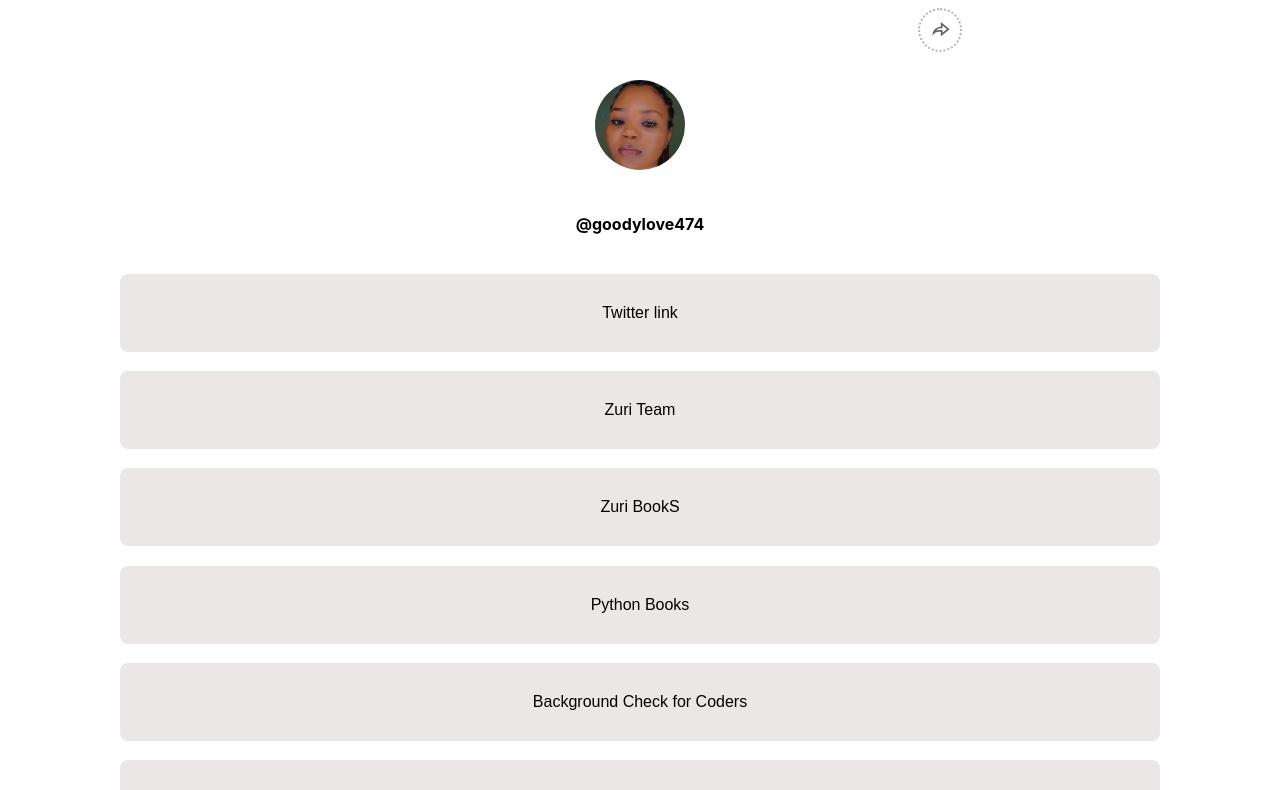
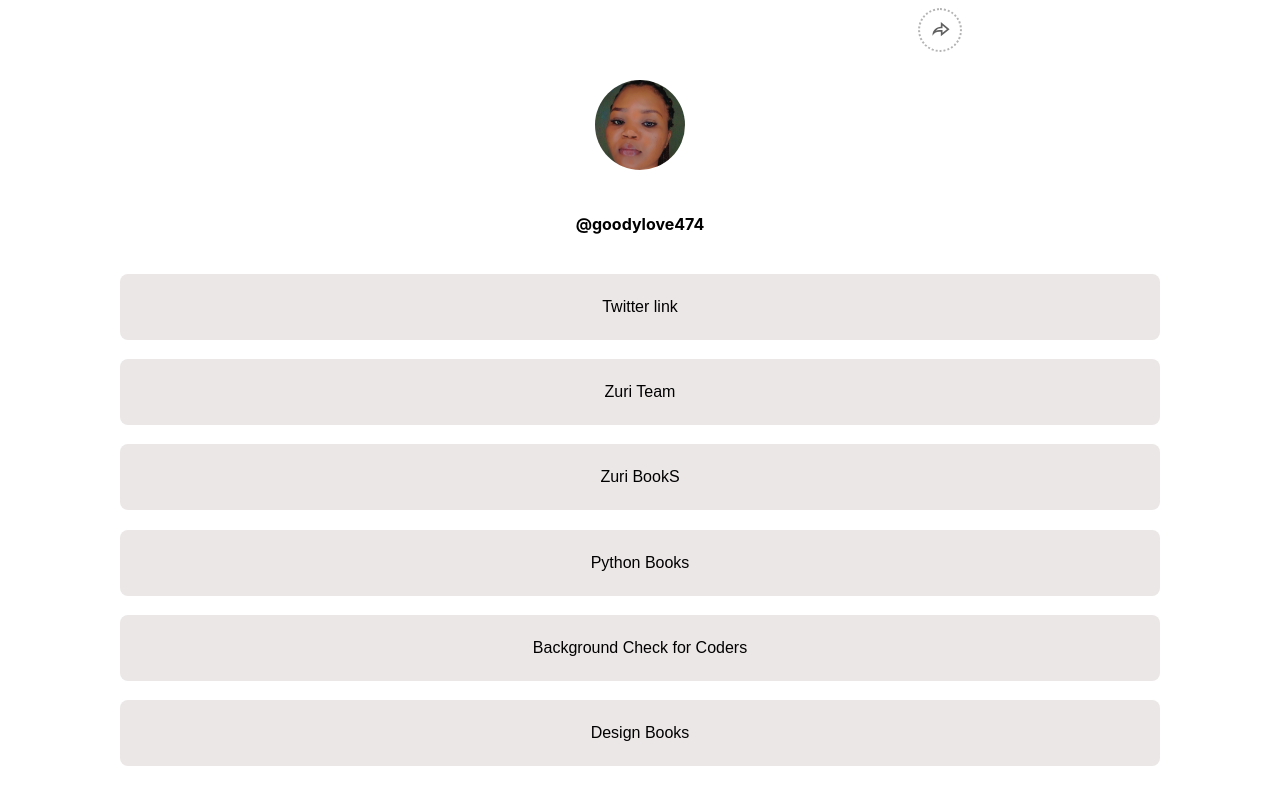
Before and after one commit to goodylove/linktree, a React (Create React App) app: page / in a window 1280 px wide. Shown: the top 790 px of the page. Built offline with nearby package versions, Linux system fonts and the light colour scheme.

Commit message:
Add Tooltip to LinkButton component

```diff
--- a/src/App.css
+++ b/src/App.css
@@ -112,18 +112,17 @@ body {
   gap: 1.2rem;
   width: 95%;
 }
+
 button {
   width: 90%;
-  /* height: 60px; */
   outline: none;
   border: none;
   border-radius: 8px;
   background-color: var(---lightColor);
-
 }
 
 button a {
-  padding: 30px;
+  padding: 24px 32px 24px 32px;
   display: block;
   cursor: pointer;
 }
@@ -278,7 +277,7 @@ footer {
     font-weight: 100;
     background-color: var(---textColor2);
   }
-  .links-container li :hover {
+  .links-container li button a:hover {
     background-color: var(---textColor2);
   }
 }
--- a/src/components/LinkButton.jsx
+++ b/src/components/LinkButton.jsx
@@ -1,7 +1,14 @@
-const LinkButton = ({ children, id,  href, tooltipTitle, tooltipSubtext }) => {
-    return <button id={id}>
-    <a href={href}>{children}</a>
-  </button>
+import Tooltip from "./Tooltip.jsx";
+
+const LinkButton = ({ children, id, href, tooltipTitle, tooltipSubtext }) => {
+  return (<>
+    <button id={id}>
+      <a href={href}>{children}</a>
+    </button>
+
+    <Tooltip title={tooltipTitle} subText={tooltipSubtext} />
+  </>
+  )
 }
 
 export default LinkButton;
```
